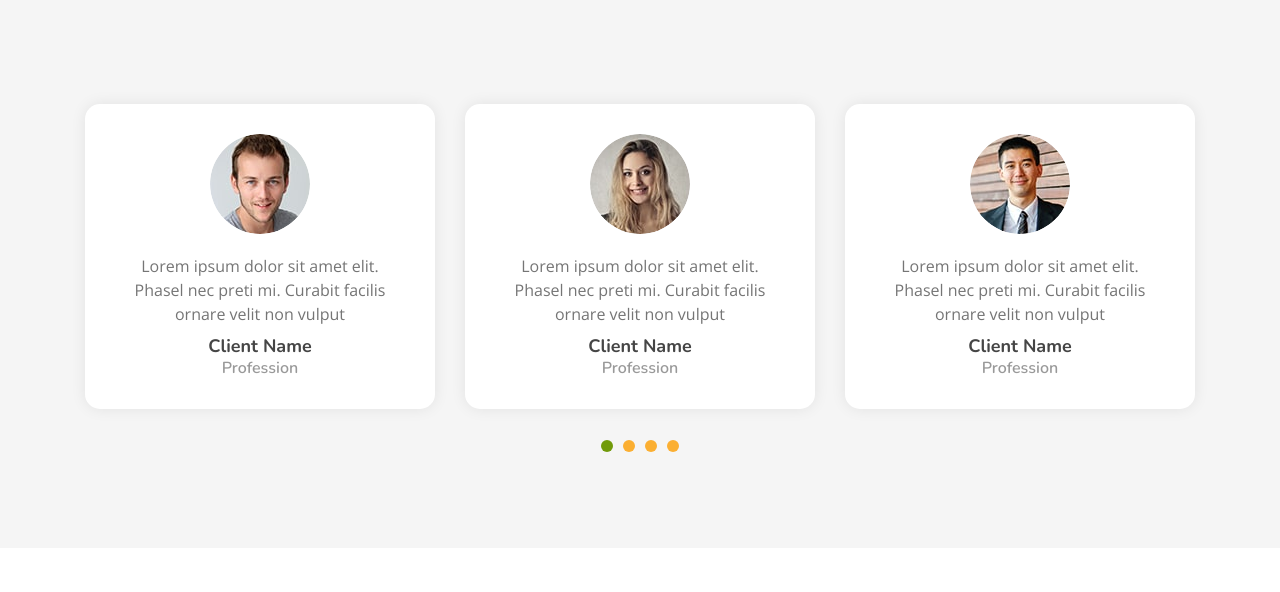
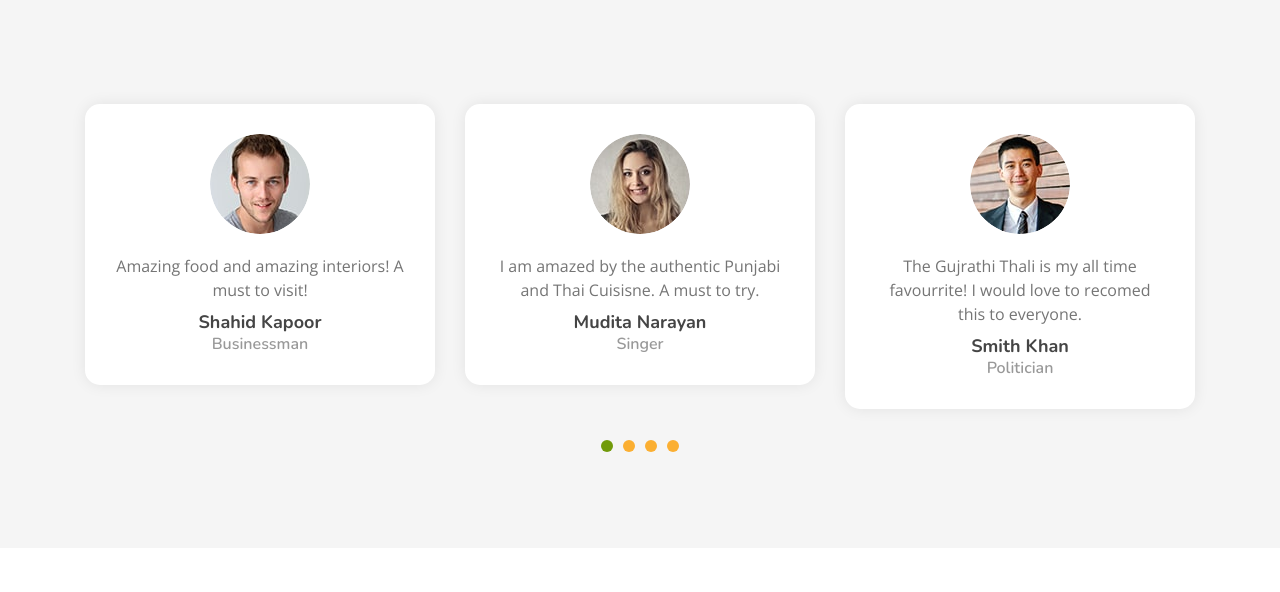
Before and after one commit to Rajneel-16/Order_and_Savor_Major_Project, a Django app: page / in a window 1280 px wide. Shown: the part 4867-5459 px from the top of the page. Run offline with Django 5.2, Linux system fonts and the light colour scheme; data comes from the database, SQL or seed files in the repository; both versions use the stored data as it was after the commit; some libraries are stand-ins or nearby versions.

Commit message:
Full project completed!

```diff
--- a/templates/all_dishes.html
+++ b/templates/all_dishes.html
@@ -199,7 +199,7 @@
 
         <span style="color: brown; font-family: cursive; font-weight: 900; font-size: 80px;">Asian Cuisine</span>
 
-        <h1><i><b><u style="color: black;"><p style="color: black;">               Vibes of South India     </p></u></b></i></h1>
+        <h1><i><b><u style="color: black;"><p style="color: black;">               Thai Taste Sensation     </p></u></b></i></h1>
         <div class="row align-items-center">
         {% for i in dishes %}
             {% if i.category.name == "Thai Taste Sensation" %}
--- a/templates/index.html
+++ b/templates/index.html
@@ -625,40 +625,40 @@
                             <img src="/static/img/testimonial-1.jpg" alt="Image">
                         </div>
                         <p>
-                            Lorem ipsum dolor sit amet elit. Phasel nec preti mi. Curabit facilis ornare velit non vulput
+                            I am amazed by the authentic Punjabi and Thai Cuisisne. A must to try.
                         </p>
-                        <h2>Client Name</h2>
-                        <h3>Profession</h3>
+                        <h2>Mudita Narayan</h2>
+                        <h3>Singer</h3>
                     </div>
                     <div class="testimonial-item">
                         <div class="testimonial-img">
                             <img src="/static/img/testimonial-2.jpg" alt="Image">
                         </div>
                         <p>
-                            Lorem ipsum dolor sit amet elit. Phasel nec preti mi. Curabit facilis ornare velit non vulput
+                            The Gujrathi Thali is my all time favourrite! I would love to recomed this to everyone.
                         </p>
-                        <h2>Client Name</h2>
-                        <h3>Profession</h3>
+                        <h2>Smith Khan</h2>
+                        <h3>Politician</h3>
                     </div>
                     <div class="testimonial-item">
                         <div class="testimonial-img">
                             <img src="/static/img/testimonial-3.jpg" alt="Image">
                         </div>
                         <p>
-                            Lorem ipsum dolor sit amet elit. Phasel nec preti mi. Curabit facilis ornare velit non vulput
+                            I was amazed by the services as well as the interiors of the retstaurant! One of the best to visit with your family!
                         </p>
-                        <h2>Client Name</h2>
-                        <h3>Profession</h3>
+                        <h2>Shreya Ghoshal</h2>
+                        <h3>Actor</h3>
                     </div>
                     <div class="testimonial-item">
                         <div class="testimonial-img">
                             <img src="/static/img/testimonial-4.jpg" alt="Image">
                         </div>
                         <p>
-                            Lorem ipsum dolor sit amet elit. Phasel nec preti mi. Curabit facilis ornare velit non vulput
+                            Amazing food and amazing interiors! A must to visit!
                         </p>
-                        <h2>Client Name</h2>
-                        <h3>Profession</h3>
+                        <h2>Shahid Kapoor</h2>
+                        <h3>Businessman</h3>
                     </div>
                 </div>
             </div>
@@ -773,7 +773,7 @@
                                 <img src="/static/img/blog-1.jpg" alt="Blog">
                             </div>
                             <div class="blog-content">
-                                <h2 class="blog-title">Lorem ipsum dolor sit amet</h2>
+                                <h2 class="blog-title">Being listed in Times Magazine!</h2>
                                 <div class="blog-meta">
                                     <p><i class="far fa-user"></i>Admin</p>
                                     <p><i class="far fa-list-alt"></i>Food</p>
@@ -782,7 +782,7 @@
                                 </div>
                                 <div class="blog-text">
                                     <p>
-                                        Lorem ipsum dolor sit amet elit. Neca pretim miura bitur facili ornare velit non vulpte liqum metus tortor. Lorem ipsum dolor sit amet elit. Neca pretim miura bitur facili ornare velit non vulpte
+                                        Being listed in Times Magazine is a testament to our culinary excellence and dedication to providing unforgettable dining experiences. It's an honor to be recognized among the best in the industry, inspiring us to continue pushing the boundaries of gastronomy.
                                     </p>
                                     <a class="btn custom-btn" href="">Read More</a>
                                 </div>
@@ -795,7 +795,7 @@
                                 <img src="/static/img/blog-2.jpg" alt="Blog">
                             </div>
                             <div class="blog-content">
-                                <h2 class="blog-title">Lorem ipsum dolor sit amet</h2>
+                                <h2 class="blog-title">Amazing awards received by our chefs.</h2>
                                 <div class="blog-meta">
                                     <p><i class="far fa-user"></i>Admin</p>
                                     <p><i class="far fa-list-alt"></i>Food</p>
@@ -804,7 +804,7 @@
                                 </div>
                                 <div class="blog-text">
                                     <p>
-                                        Lorem ipsum dolor sit amet elit. Neca pretim miura bitur facili ornare velit non vulpte liqum metus tortor. Lorem ipsum dolor sit amet elit. Neca pretim miura bitur facili ornare velit non vulpte
+                                        Our chefs have garnered an impressive array of awards, showcasing their unparalleled skill and creativity in the culinary world. From prestigious Michelin stars to coveted James Beard recognitions, their talent shines brightly on the global stage.
                                     </p>
                                     <a class="btn custom-btn" href="">Read More</a>
                                 </div>
```
Also changed, not shown: templates/login.html (+6 -6 lines), templates/register.html (+9 -9 lines), db.sqlite3, media/profiles/image.jpeg (added).
